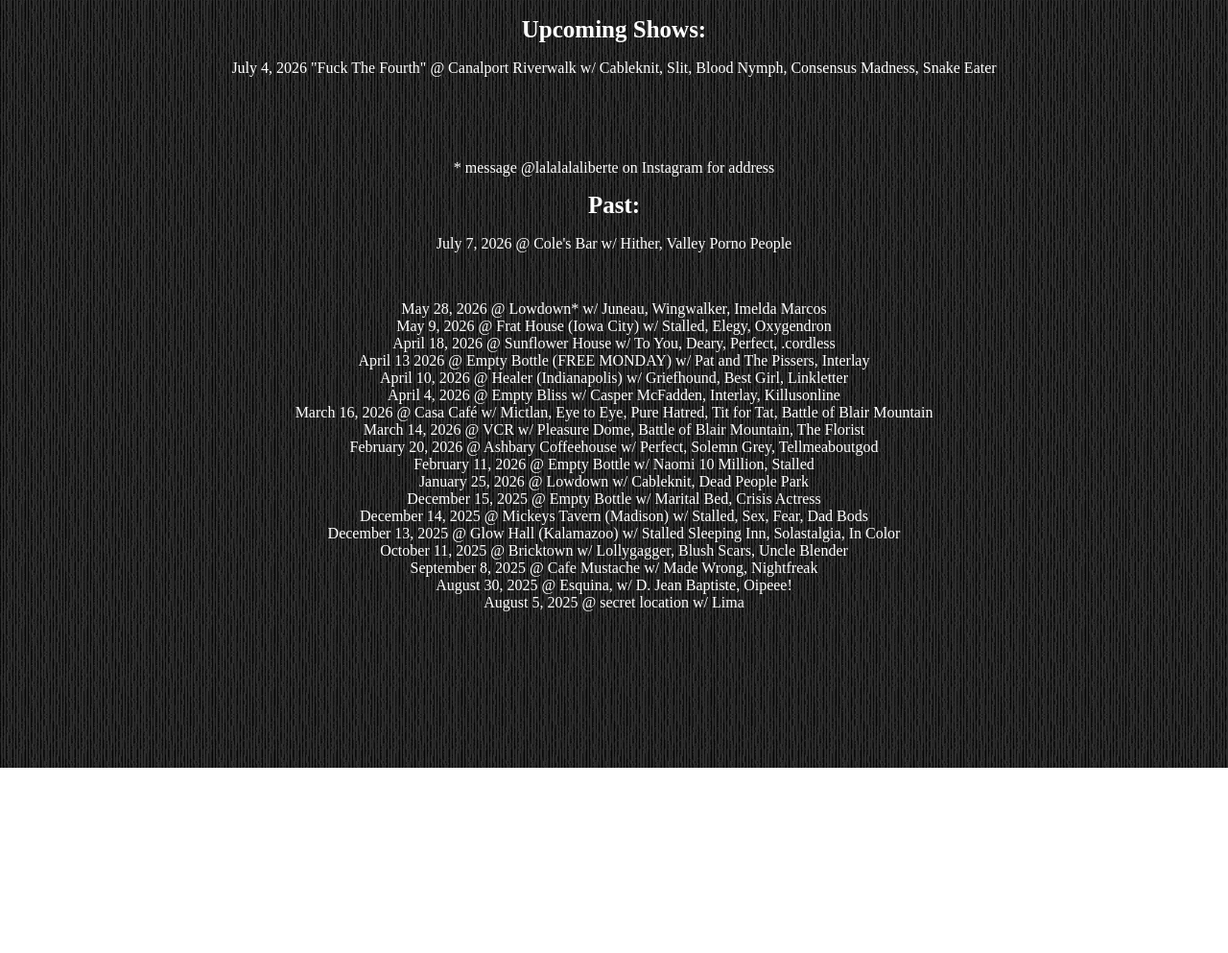
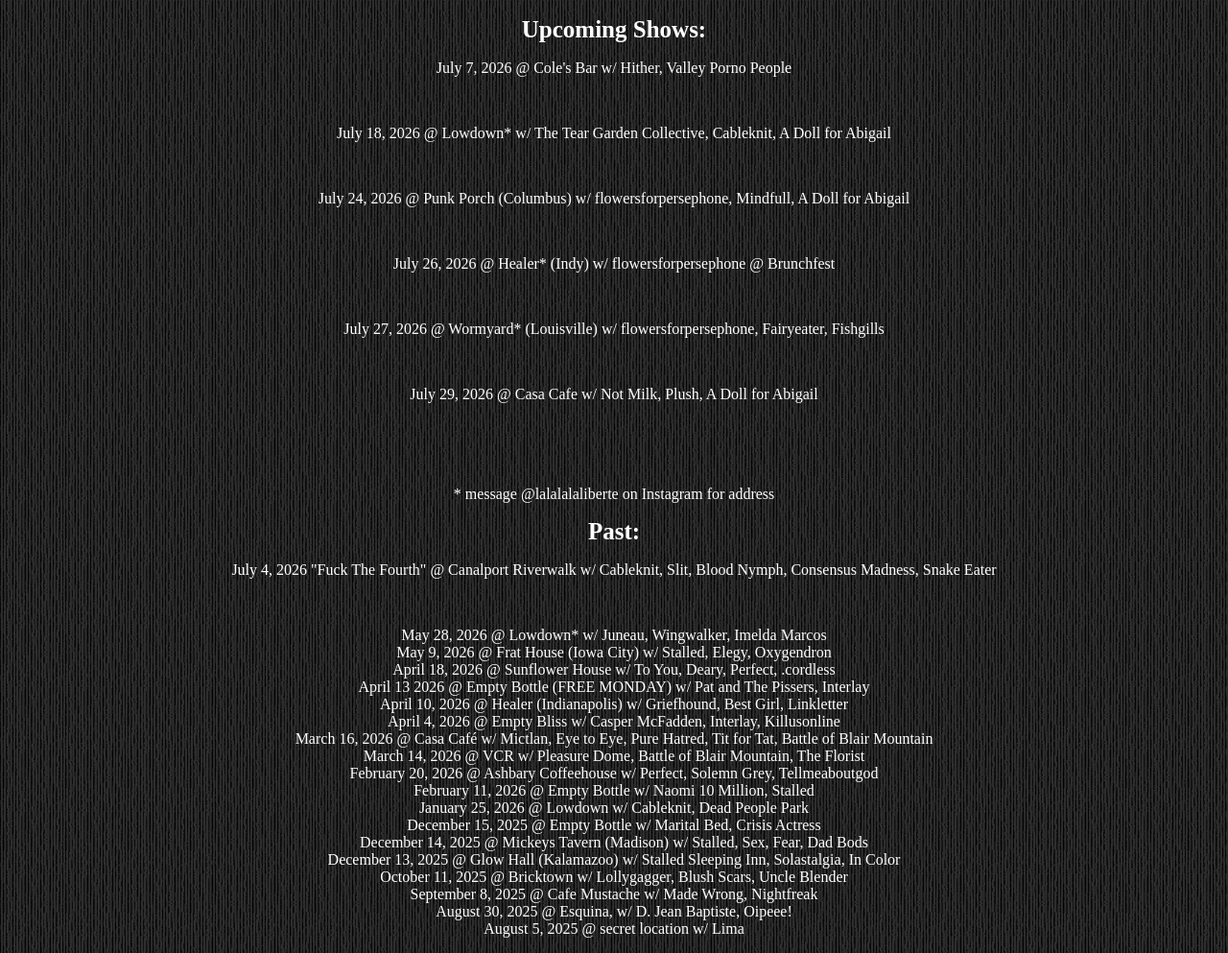
Before and after one commit to samarasavine/laliberte, a plain HTML site: page shows.html in a window 1280 px wide. Shown: the whole page at 96% size. Before the commit the page ends 800 px from the top, so only its background shows below. Drawn offline with Linux system fonts and the light colour scheme.

Commit message:
Update shows.html

```diff
--- a/shows.html
+++ b/shows.html
@@ -14,13 +14,23 @@
 
 
      <h1>Upcoming Shows:</h1>
-        <p>
-         July 4, 2026 "Fuck The Fourth" @ Canalport Riverwalk w/ Cableknit, Slit, Blood Nymph, Consensus Madness, Snake Eater</p>
+         <p>July 7, 2026 @ Cole's Bar w/ Hither, Valley Porno People</p>
+        <br>
+        <p>July 18, 2026 @ Lowdown* w/ The Tear Garden Collective, Cableknit, A Doll for Abigail</p>
+        <br>
+        <p>July 24, 2026 @ Punk Porch (Columbus) w/ flowersforpersephone, Mindfull, A Doll for Abigail</p>
+        <br>
+        <p>July 26, 2026 @ Healer* (Indy) w/ flowersforpersephone @ Brunchfest</p>
+        <br>
+        <p>July 27, 2026 @ Wormyard* (Louisville) w/ flowersforpersephone, Fairyeater, Fishgills</p>
+        <br>
+        <p>July 29, 2026 @ Casa Cafe w/ Not Milk, Plush, A Doll for Abigail</p>
 
         <br><br><br><p>* message @lalalalaliberte on Instagram for address </p>
 
             <h1>Past:</h1>
-           <p>July 7, 2026 @ Cole's Bar w/ Hither, Valley Porno People</p>
+            <p>
+         July 4, 2026 "Fuck The Fourth" @ Canalport Riverwalk w/ Cableknit, Slit, Blood Nymph, Consensus Madness, Snake Eater</p>
         <br>
          <p>  May 28, 2026 @ Lowdown* w/ Juneau, Wingwalker, Imelda Marcos
         <br>
```
